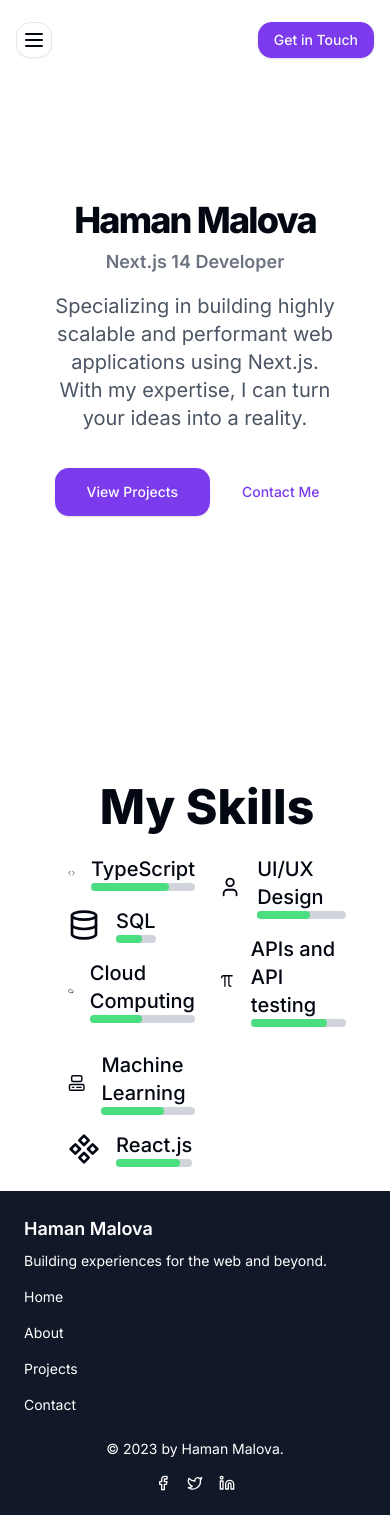
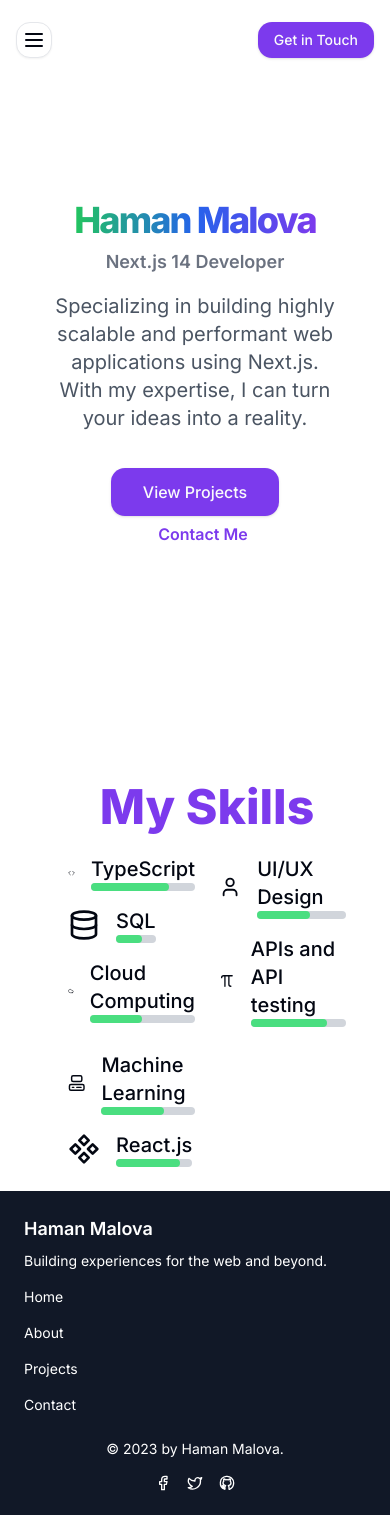
Before and after one commit to Harman254/portforlio1, a Next.js app: page / in a window 390 px wide. Built offline with nearby package versions, Linux system fonts and the light colour scheme.

Commit message:
some good UI theming stuff from shadcn

```diff
--- a/src/app/about/page.tsx
+++ b/src/app/about/page.tsx
@@ -8,11 +8,11 @@ export default function Page() {
     return (
         <div className="container mx-auto">
             <header className="px-4 sm:px-6 py-4  flex items-center justify-between">
-                <div className="text-2xl sm:text-3xl font-bold">Haman Malova</div>
+                <div className="text-2xl sm:text-3xl text-foreground font-bold">Haman Malova</div>
             </header>
             <main className="px-4 sm:px-6 py-12 space-y-6 sm:space-y-12">
                 <section className="space-y-2 sm:space-y-4">
-                    <h1 className="text-3xl sm:text-4xl font-bold">About Me</h1>
+                    <h1 className="text-3xl sm:text-4xl text-primary font-bold">About Me</h1>
                     <p className="text-gray-600 text-base sm:text-lg">
                         Brief description introducing yourself, including who you are, what you do, and your areas of expertise.
                     </p>
--- a/src/app/contact/page.tsx
+++ b/src/app/contact/page.tsx
@@ -15,7 +15,7 @@ export default function Page() {
         <main className="p-6 md:p-12 container mx-auto min-h-screen">
             <div className="flex flex-col md:flex-row items-center md:items-start space-y-6 md:space-y-0 md:space-x-6 max-w-6xl mx-auto">
                 <div className="w-full md:w-1/2 space-y-8">
-                    <h1 className="text-4xl font-bold">Contact Me</h1>
+                    <h1 className="text-4xl text-primary font-bold">Contact Me</h1>
                     <div className="space-y-4">
                         <div className="space-y-2">
                             <Label htmlFor="name">Name</Label>
@@ -33,7 +33,7 @@ export default function Page() {
                     </div>
                 </div>
                 <div className="w-full md:w-1/2 space-y-6">
-                    <h2 className="text-3xl font-bold">My Contact Info</h2>
+                    <h2 className="text-3xl text-primary font-bold">My Contact Info</h2>
                     <Card>
                         <CardHeader>
                             <div className="flex items-center space-x-2">
--- a/src/app/projects/page.tsx
+++ b/src/app/projects/page.tsx
@@ -6,11 +6,11 @@ import { Button } from "@/components/ui/button"
 export default function Page() {
     return (
         <main className="container min-h-screen mx-auto p-4 md:p-6 lg:p-8 space-y-8">
-            <h1 className="text-2xl md:text-3xl lg:text-4xl font-bold text-center">My Projects</h1>
+            <h1 className="text-2xl md:text-3xl lg:text-4xl font-bold text-primary text-center">My Projects</h1>
             <div className="grid grid-cols-1 md:grid-cols-2 lg:grid-cols-3 gap-4">
                 <Card>
                     <CardHeader>
-                        <CardTitle className="text-lg md:text-xl lg:text-2xl font-bold">Project 1</CardTitle>
+                        <CardTitle className="text-lg md:text-xl lg:text-2xl  font-bold">Project 1</CardTitle>
                     </CardHeader>
                     <CardContent>
                         <img
@@ -88,7 +88,7 @@ export default function Page() {
                 </Card>
             </div>
             <div className="flex justify-center">
-                <Button className="bg-blue-500 text-white px-4 py-2 rounded-md">Load More</Button>
+                <Button className="bg-primary text-md text-white px-4 py-2 rounded-md">Load More</Button>
             </div>
         </main>
     )
--- a/src/components/Footer.tsx
+++ b/src/components/Footer.tsx
@@ -31,11 +31,11 @@ export default function Footer() {
                     <Link className="text-lg" href="#">
                         <FacebookIcon className="w-4 h-4" />
                     </Link>
-                    <Link className="text-lg" href="#">
+                    <Link className="text-lg" href="https://twitter.com/_Harman254">
                         <TwitterIcon className="w-4 h-4" />
                     </Link>
-                    <Link className="text-lg" href="#">
-                        <LinkedinIcon className="w-4 h-4" />
+                    <Link className="text-lg" href="https://github.com/_Harman254">
+                        <GithubIcon className="w-4 h-4" />
                     </Link>
                 </div>
             </div>
@@ -103,3 +103,22 @@ function TwitterIcon(props: any) {
         </svg>
     )
 }
+
+
+
+function GithubIcon(props: any) {
+    return (
+        <svg {...props}
+            xmlns="http://www.w3.org/2000/svg"
+            width="24"
+            height="24"
+            viewBox="0 0 24 24"
+            fill="none"
+            stroke="currentColor"
+            strokeWidth="2"
+            strokeLinecap="round"
+            strokeLinejoin="round">
+            <path d="M10.9,2.1c-4.6,0.5-8.3,4.2-8.8,8.7c-0.5,4.7,2.2,8.9,6.3,10.5C8.7,21.4,9,21.2,9,20.8v-1.6c0,0-0.4,0.1-0.9,0.1 c-1.4,0-2-1.2-2.1-1.9c-0.1-0.4-0.3-0.7-0.6-1C5.1,16.3,5,16.3,5,16.2C5,16,5.3,16,5.4,16c0.6,0,1.1,0.7,1.3,1c0.5,0.8,1.1,1,1.4,1 c0.4,0,0.7-0.1,0.9-0.2c0.1-0.7,0.4-1.4,1-1.8c-2.3-0.5-4-1.8-4-4c0-1.1,0.5-2.2,1.2-3C7.1,8.8,7,8.3,7,7.6C7,7.2,7,6.6,7.3,6 c0,0,1.4,0,2.8,1.3C10.6,7.1,11.3,7,12,7s1.4,0.1,2,0.3C15.3,6,16.8,6,16.8,6C17,6.6,17,7.2,17,7.6c0,0.8-0.1,1.2-0.2,1.4 c0.7,0.8,1.2,1.8,1.2,3c0,2.2-1.7,3.5-4,4c0.6,0.5,1,1.4,1,2.3v2.6c0,0.3,0.3,0.6,0.7,0.5c3.7-1.5,6.3-5.1,6.3-9.3 C22,6.1,16.9,1.4,10.9,2.1z"></path>
+        </svg>
+    )
+}
--- a/src/components/Hero.tsx
+++ b/src/components/Hero.tsx
@@ -6,7 +6,7 @@ export default function Hero() {
         <section className="w-full min-h-[70vh] py-20 ">
             <div className="container mx-auto px-4 md:px-6 flex flex-col items-center space-y-4 text-center">
                 <div className="space-y-2">
-                    <h1 className="text-4xl font-extrabold tracking-tighter sm:text-5xl md:text-6xl lg:text-7xl text-foreground">
+                    <h1 className="text-4xl font-extrabold tracking-tighter sm:text-5xl md:text-6xl lg:text-7xl bg-gradient-to-r from-green-500 via-blue-600 to-primary bg-clip-text text-transparent">
                         Haman Malova
                     </h1>
                     <p className="mx-auto max-w-[700px] text-lg font-semibold text-muted-foreground">Next.js 14 Developer</p>
@@ -20,14 +20,16 @@ export default function Hero() {
                 <div className="space-x-4">
                     <Link href="/projects">
                         <Button
-                            className="inline-flex h-9 items-center justify-center rounded-md bg-primary px-8 py-6 text-sm font-medium text-gray-50 shadow transition-colors hover:bg-gray-900/90 focus-visible:outline-none focus-visible:ring-1 focus-visible:ring-gray-950 disabled:pointer-events-none disabled:opacity-50 dark:bg-gray-50 dark:text-gray-900 dark:hover:bg-gray-50/90 dark:focus-visible:ring-gray-300"
+                            className="inline-flex h-9 items-center justify-center rounded-md bg-primary px-8 py-6 text-md font-medium text-gray-50 shadow transition-colors hover:bg-gray-900/90 focus-visible:outline-none focus-visible:ring-1 focus-visible:ring-gray-950 disabled:pointer-events-none disabled:opacity-50 dark:bg-gray-50 dark:text-gray-900 dark:hover:bg-gray-50/90 dark:focus-visible:ring-gray-300"
                         >
                             View Projects
                         </Button>
                     </Link>
-                    <Button className="text-primary dark:text-gray-200 hover:underline" variant="link">
-                        Contact Me
-                    </Button>
+                    <Link href="/contact">
+                        <Button className="text-primary text-md font-semibold dark:text-gray-200 hover:underline" variant="link">
+                            Contact Me
+                        </Button>
+                    </Link>
                 </div>
             </div>
         </section>
--- a/src/components/Skills.tsx
+++ b/src/components/Skills.tsx
@@ -5,7 +5,7 @@ export default function MySkills() {
             <section id="myProjects" />
             <section className="mt-12" id="skills">
                 <div className="space-y-6">
-                    <h2 className="text-5xl font-extrabold text-center">My Skills</h2>
+                    <h2 className="text-5xl font-extrabold text-primary text-center">My Skills</h2>
                     <div className="grid grid-cols-2 md:grid-cols-3 gap-6">
                         <ul className="space-y-4">
                             <li className="flex items-center gap-4">
```
Also changed, not shown: src/components/Nav/Navbar.tsx (+28 -13 lines).
